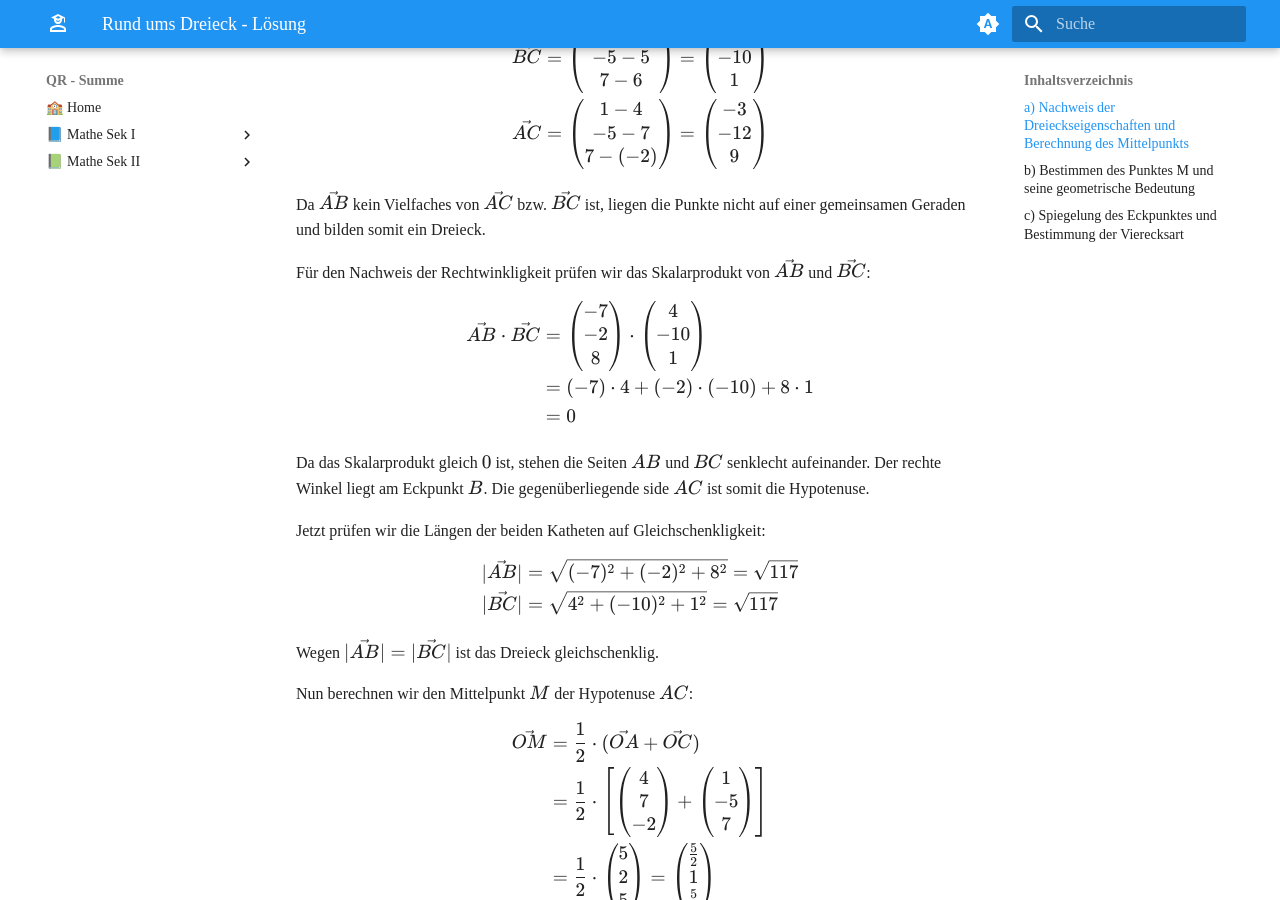
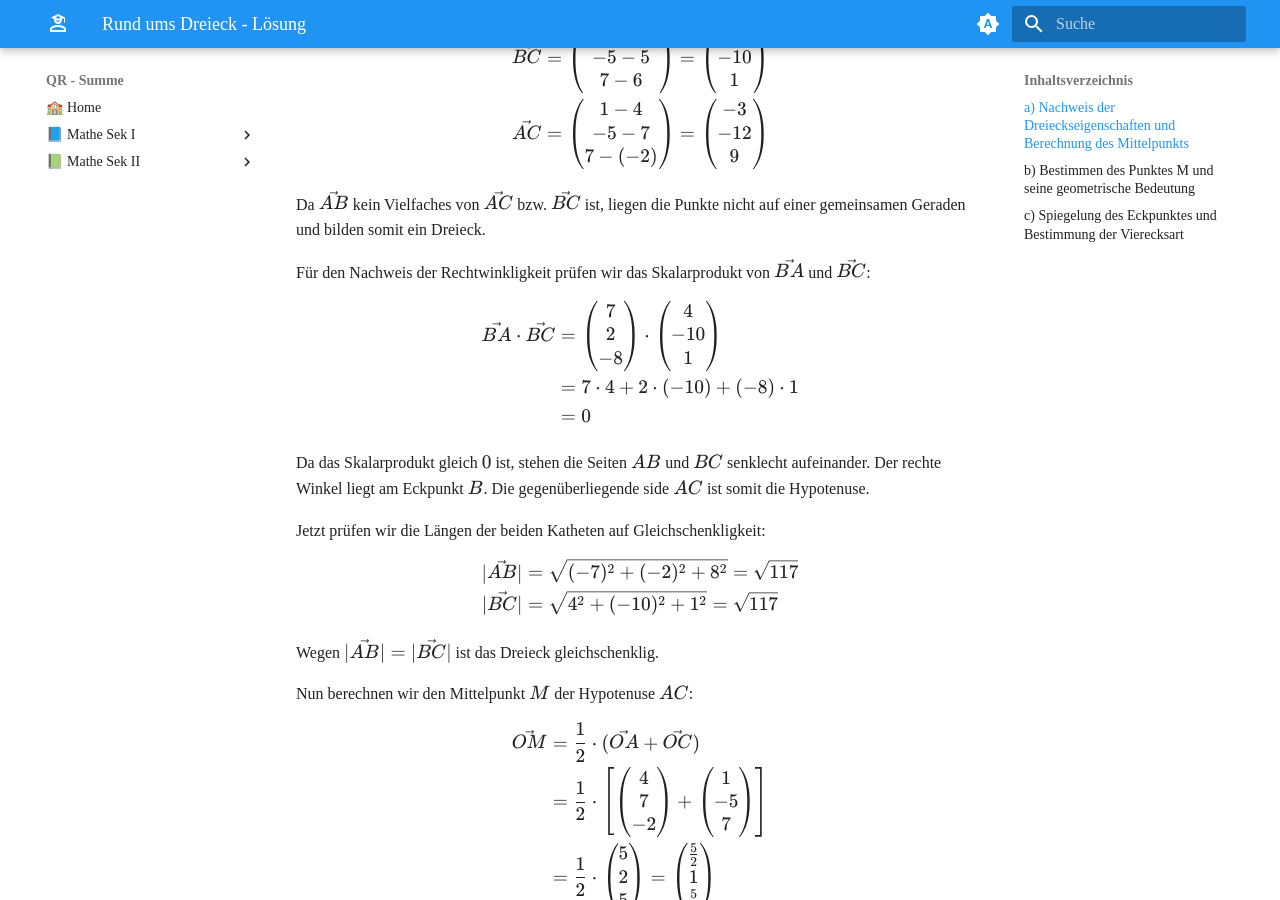
Before and after one commit to willipaufler/qr-edu, an MkDocs documentation site: the page built from docs/ma_sek_ii/vek/svp/dreieck_l.md, in a window 1280 px wide and 900 px high, scrolled down 319 px. Built offline with MkDocs 1.6.1 and Material for MkDocs 9.7.7, drawn with Linux system fonts in a browser that asks for light colours; some web fonts are replaced.

```diff
--- a/docs/ma_sek_ii/vek/svp/dreieck_l.md
+++ b/docs/ma_sek_ii/vek/svp/dreieck_l.md
@@ -12,11 +12,11 @@ $$
 $$
 Da $\vec{AB}$ kein Vielfaches von $\vec{AC}$ bzw. $\vec{BC}$ ist, liegen die Punkte nicht auf einer gemeinsamen Geraden und bilden somit ein Dreieck.
 
-Für den Nachweis der Rechtwinkligkeit prüfen wir das Skalarprodukt von $\vec{AB}$ und $\vec{BC}$:
+Für den Nachweis der Rechtwinkligkeit prüfen wir das Skalarprodukt von $\vec{BA}$ und $\vec{BC}$:
 $$
 \begin{aligned}
-\vec{AB} \cdot \vec{BC} &= \begin{pmatrix} -7 \\\\ -2 \\\\ 8 \end{pmatrix} \cdot \begin{pmatrix} 4 \\\\ -10 \\\\ 1 \end{pmatrix} \\\\
-&= (-7) \cdot 4 + (-2) \cdot (-10) + 8 \cdot 1 \\\\
+\vec{BA} \cdot \vec{BC} &= \begin{pmatrix} 7 \\\\ 2 \\\\ -8 \end{pmatrix} \cdot \begin{pmatrix} 4 \\\\ -10 \\\\ 1 \end{pmatrix} \\\\
+&= 7 \cdot 4 + 2 \cdot (-10) + (-8) \cdot 1 \\\\
 &= 0
 \end{aligned}
 $$
```
Also changed, not shown: docs/ma_sek_ii/vek/svp/kuk_l.md (+1 -2 lines), docs/ma_sek_ii/vek/svp/kuk_t.md (+1 -1 lines).
